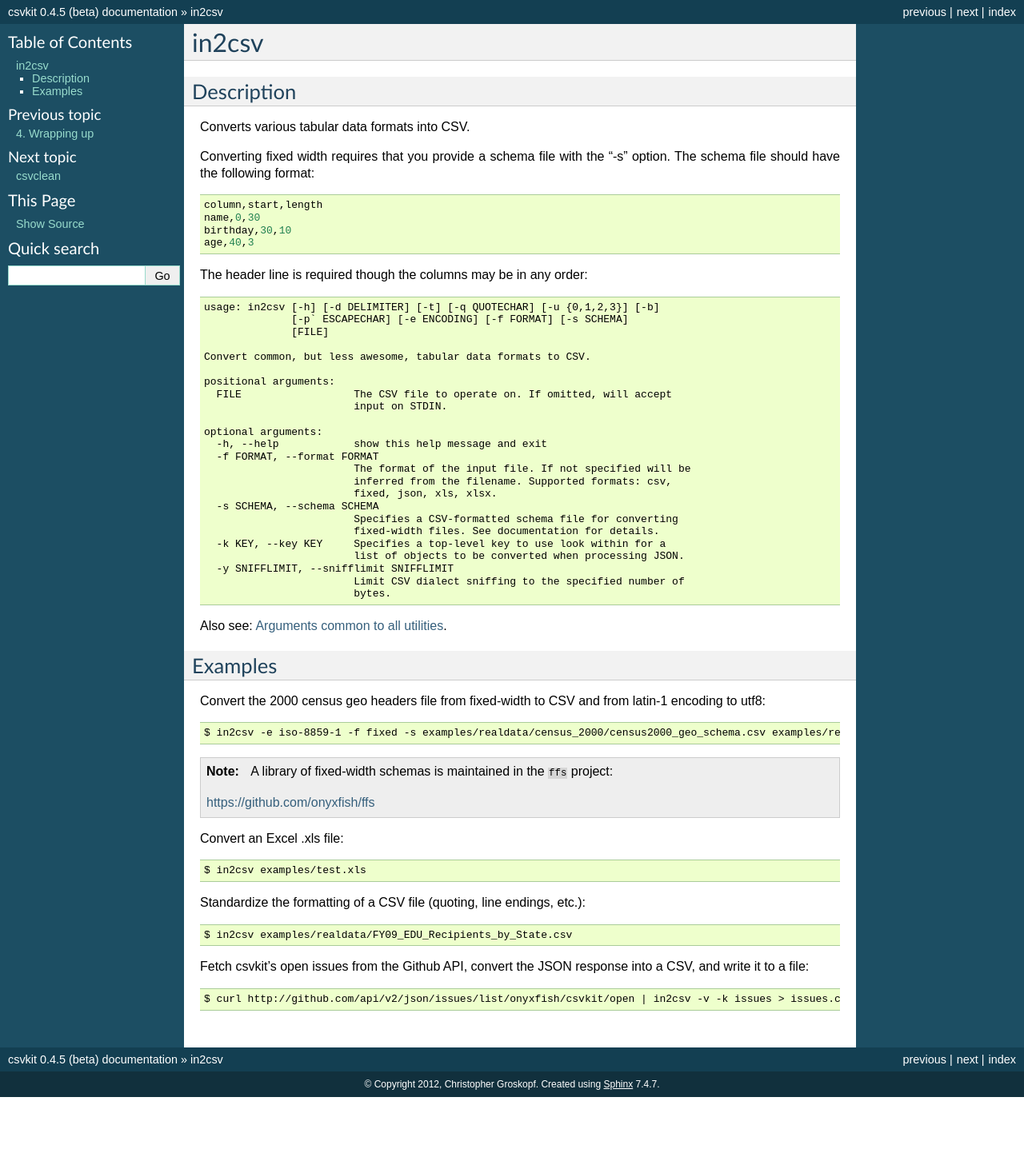
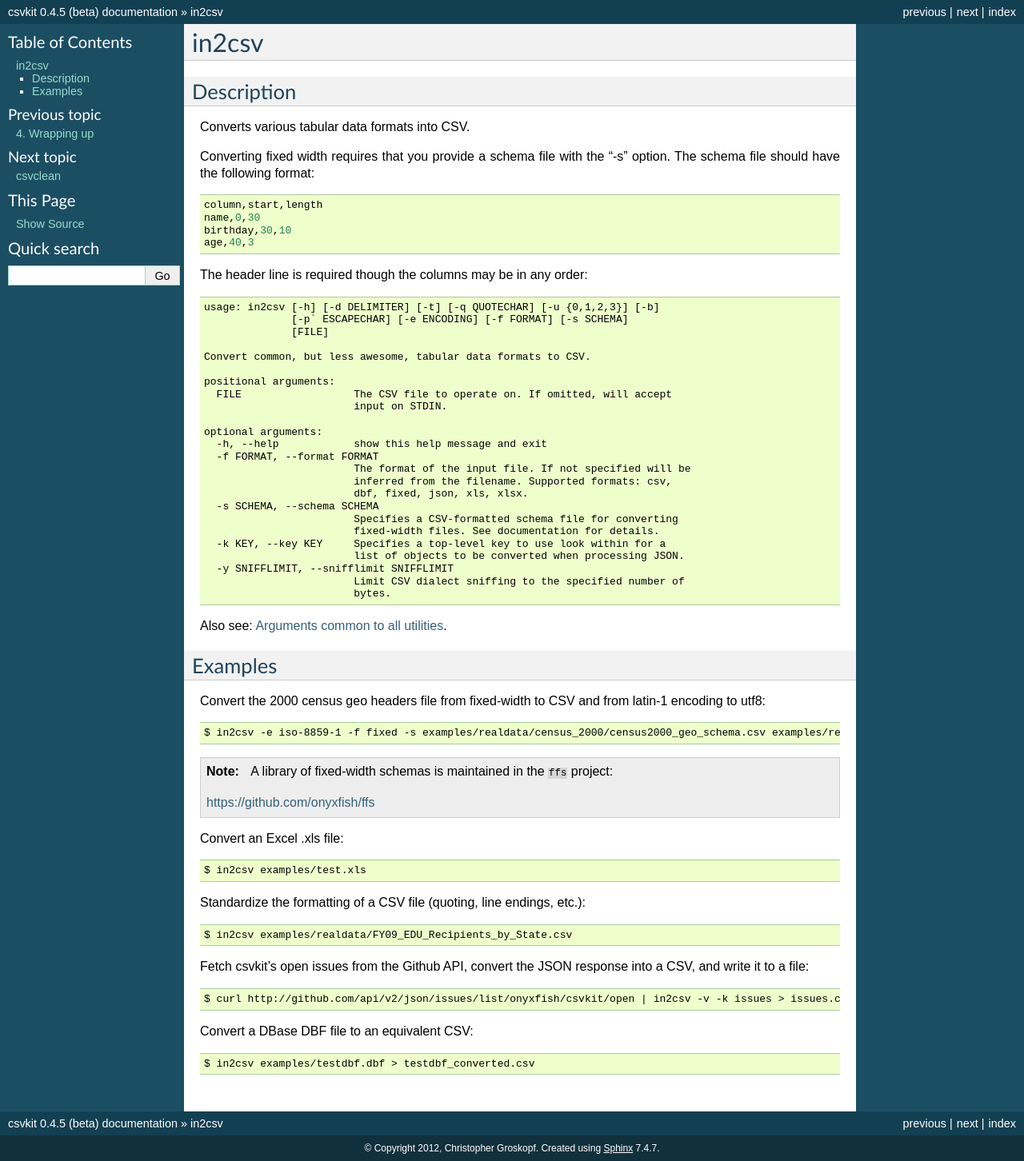
Before and after one commit to wireservice/csvkit, a Sphinx documentation site: the page built from docs/scripts/in2csv.rst, in a window 1280 px wide. Shown: the whole page at 80% size. Built offline with Sphinx 7.4.7, drawn with Linux system fonts in a browser that asks for light colours; before the commit the page ends 1372 px from its top, so only the background shows below that.

Commit message:
Add DBF support to docs. Closes #167.

```diff
--- a/docs/scripts/in2csv.rst
+++ b/docs/scripts/in2csv.rst
@@ -31,7 +31,7 @@ The header line is required though the columns may be in any order::
       -f FORMAT, --format FORMAT
                             The format of the input file. If not specified will be
                             inferred from the filename. Supported formats: csv,
-                            fixed, json, xls, xlsx.
+                            dbf, fixed, json, xls, xlsx.
       -s SCHEMA, --schema SCHEMA
                             Specifies a CSV-formatted schema file for converting
                             fixed-width files. See documentation for details.
@@ -67,3 +67,7 @@ Standardize the formatting of a CSV file (quoting, line endings, etc.)::
 Fetch csvkit's open issues from the Github API, convert the JSON response into a CSV, and write it to a file::
 
     $ curl http://github.com/api/v2/json/issues/list/onyxfish/csvkit/open | in2csv -v -k issues > issues.csv
+
+Convert a DBase DBF file to an equivalent CSV::
+
+    $ in2csv examples/testdbf.dbf > testdbf_converted.csv
--- a/requirements.txt
+++ b/requirements.txt
@@ -1,5 +1,5 @@
 argparse==1.2.1
-nose==1.0.0
+nose==1.1.2
 xlrd==0.7.1
 python-dateutil==1.5
 sqlalchemy==0.6.6
@@ -7,4 +7,4 @@ sphinx==1.0.7
 coverage==3.5.1b1
 openpyxl==1.5.7
 tox==1.3
-dbf==0.90.004
+dbf==0.93.000
--- a/setup.py
+++ b/setup.py
@@ -50,5 +50,5 @@ setup(
         'python-dateutil==1.5',
         'sqlalchemy==0.6.6',
         'openpyxl==1.5.7',
-        'dbf==0.90.004']
+        'dbf==0.93.000']
 )
```
